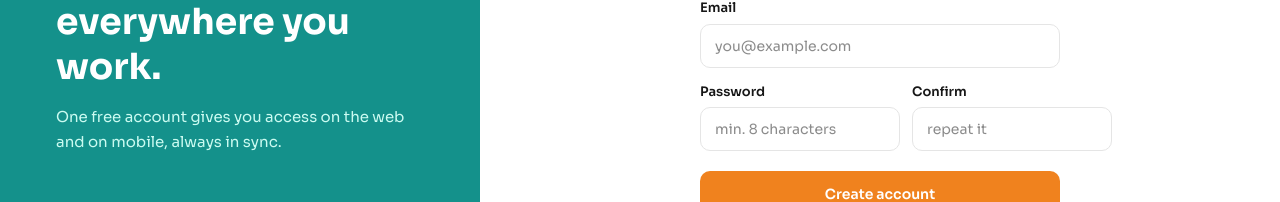
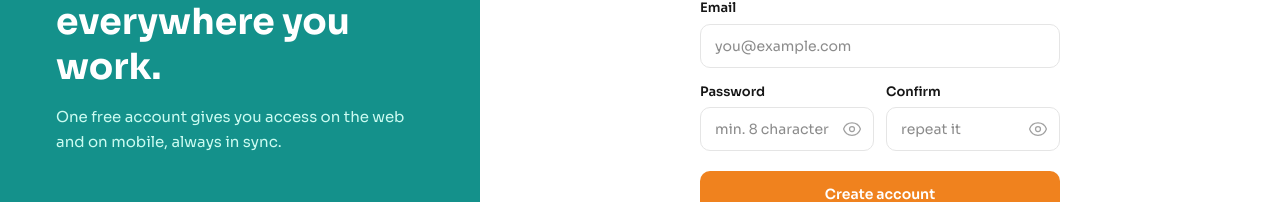
Before and after one commit to Russelo/cova-task-manager, a React (Vite) app in the folder frontend/: page /register in a window 1280 px wide. Shown: the part 353-555 px from the top of the page. Built offline with nearby package versions, Linux system fonts and the light colour scheme; no server answers.

Commit message:
feat(frontend): add show/hide toggle to password inputs

```diff
--- /dev/null
+++ b/frontend/src/components/PasswordInput.tsx
@@ -0,0 +1,79 @@
+import { useState } from 'react'
+
+interface PasswordInputProps {
+  id: string
+  value: string
+  onChange: (value: string) => void
+  placeholder?: string
+  autoComplete?: string
+  required?: boolean
+  minLength?: number
+}
+
+export default function PasswordInput({
+  id,
+  value,
+  onChange,
+  placeholder,
+  autoComplete,
+  required,
+  minLength,
+}: PasswordInputProps) {
+  const [visible, setVisible] = useState(false)
+
+  return (
+    <div className="relative">
+      <input
+        id={id}
+        type={visible ? 'text' : 'password'}
+        required={required}
+        minLength={minLength}
+        autoComplete={autoComplete}
+        value={value}
+        onChange={(e) => onChange(e.target.value)}
+        placeholder={placeholder}
+        className="h-11 w-full rounded-[10px] border border-neutral-200 px-3.5 pr-11 text-sm outline-cova-orange focus:outline-2"
+      />
+      <button
+        type="button"
+        onClick={() => setVisible((current) => !current)}
+        aria-label={visible ? 'Hide password' : 'Show password'}
+        aria-pressed={visible}
+        className="absolute inset-y-0 right-0 flex w-11 items-center justify-center text-neutral-400 hover:text-neutral-600"
+      >
+        {visible ? (
+          <svg
+            viewBox="0 0 24 24"
+            fill="none"
+            stroke="currentColor"
+            strokeWidth={1.5}
+            className="h-5 w-5"
+            aria-hidden="true"
+          >
+            <path
+              strokeLinecap="round"
+              strokeLinejoin="round"
+              d="M3.98 8.223A10.477 10.477 0 001.934 12C3.226 16.338 7.244 19.5 12 19.5c.993 0 1.953-.138 2.863-.395M6.228 6.228A10.45 10.45 0 0112 4.5c4.756 0 8.773 3.162 10.065 7.498a10.523 10.523 0 01-4.293 5.774M6.228 6.228L3 3m3.228 3.228l3.65 3.65m7.894 7.894L21 21m-3.228-3.228l-3.65-3.65m0 0a3 3 0 10-4.243-4.243m4.242 4.242L9.88 9.88"
+            />
+          </svg>
+        ) : (
+          <svg
+            viewBox="0 0 24 24"
+            fill="none"
+            stroke="currentColor"
+            strokeWidth={1.5}
+            className="h-5 w-5"
+            aria-hidden="true"
+          >
+            <path
+              strokeLinecap="round"
+              strokeLinejoin="round"
+              d="M2.036 12.322a1.012 1.012 0 010-.639C3.423 7.51 7.36 4.5 12 4.5c4.638 0 8.573 3.007 9.963 7.178.07.207.07.431 0 .639C20.577 16.49 16.64 19.5 12 19.5c-4.638 0-8.573-3.007-9.963-7.178z"
+            />
+            <path strokeLinecap="round" strokeLinejoin="round" d="M15 12a3 3 0 11-6 0 3 3 0 016 0z" />
+          </svg>
+        )}
+      </button>
+    </div>
+  )
+}
--- a/frontend/src/pages/LoginPage.tsx
+++ b/frontend/src/pages/LoginPage.tsx
@@ -1,5 +1,6 @@
 import { useState, type SubmitEvent } from 'react'
 import { Link, useNavigate } from 'react-router-dom'
+import PasswordInput from '../components/PasswordInput'
 import { useAuth } from '../context/AuthContext'
 
 export default function LoginPage() {
@@ -80,15 +81,13 @@
               <label htmlFor="password" className="text-[13px] font-semibold text-neutral-900">
                 Password
               </label>
-              <input
+              <PasswordInput
                 id="password"
-                type="password"
                 required
                 autoComplete="current-password"
                 value={password}
-                onChange={(e) => setPassword(e.target.value)}
+                onChange={setPassword}
                 placeholder="••••••••"
-                className="h-11 rounded-[10px] border border-neutral-200 px-3.5 text-sm outline-cova-orange focus:outline-2"
               />
             </div>
             <button
--- a/frontend/src/pages/RegisterPage.tsx
+++ b/frontend/src/pages/RegisterPage.tsx
@@ -1,5 +1,6 @@
 import { useState, type SubmitEvent } from 'react'
 import { Link, useNavigate } from 'react-router-dom'
+import PasswordInput from '../components/PasswordInput'
 import { useAuth } from '../context/AuthContext'
 
 export default function RegisterPage() {
@@ -121,16 +122,14 @@
                 <label htmlFor="password" className="text-[13px] font-semibold text-neutral-900">
                   Password
                 </label>
-                <input
+                <PasswordInput
                   id="password"
-                  type="password"
                   required
                   minLength={8}
                   autoComplete="new-password"
                   value={password}
-                  onChange={(e) => setPassword(e.target.value)}
+                  onChange={setPassword}
                   placeholder="min. 8 characters"
-                  className="h-11 rounded-[10px] border border-neutral-200 px-3.5 text-sm outline-cova-orange focus:outline-2"
                 />
               </div>
               <div className="flex flex-1 flex-col gap-1.5">
@@ -140,15 +139,13 @@
                 >
                   Confirm
                 </label>
-                <input
+                <PasswordInput
                   id="confirmPassword"
-                  type="password"
                   required
                   autoComplete="new-password"
                   value={confirmPassword}
-                  onChange={(e) => setConfirmPassword(e.target.value)}
+                  onChange={setConfirmPassword}
                   placeholder="repeat it"
-                  className="h-11 rounded-[10px] border border-neutral-200 px-3.5 text-sm outline-cova-orange focus:outline-2"
                 />
               </div>
             </div>
```
